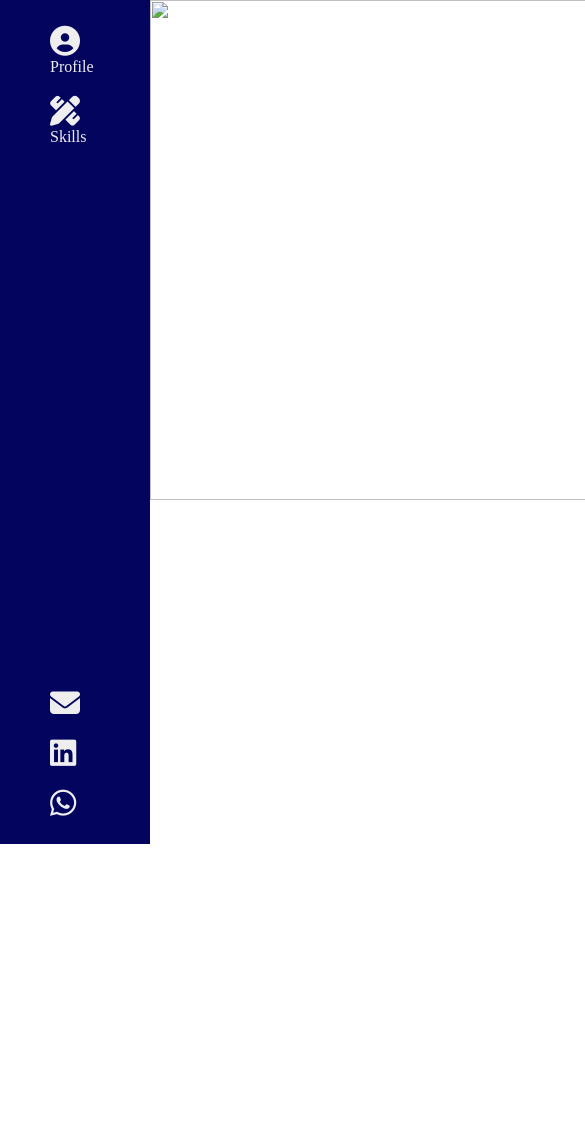
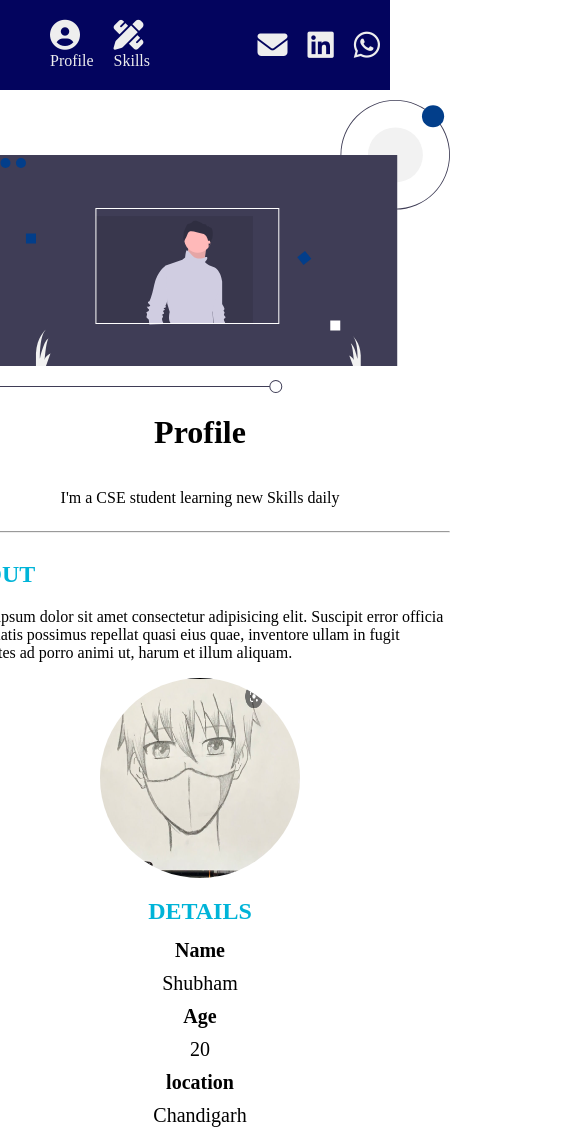
Before and after one commit to shubh045/Portfolio, a plain HTML site: page MyPortfolio/index.html in a window 390 px wide. Shown: the top 1130 px of the page, 585 px wide, since content can reach past the window. Before the commit the page ends 844 px from the top, so only its background shows below. Drawn offline with Linux system fonts and the light colour scheme.

Commit message:
updated files

```diff
--- a/MyPortfolio/index.html
+++ b/MyPortfolio/index.html
@@ -1,5 +1,6 @@
 <!DOCTYPE html>
 <html lang="en">
+
 <head>
     <meta charset="UTF-8">
     <meta http-equiv="X-UA-Compatible" content="IE=edge">
@@ -8,6 +9,7 @@
     <link rel="stylesheet" href="style.css">
     <title>Shubham's Portfolio</title>
 </head>
+
 <body>
     <nav>
 
@@ -16,7 +18,7 @@
 
             <li>
                 <div class="navItems item1">
-                    <a href="#"><i class="fas fa-user-circle"></i></a>
+                    <a href="#profile"><i class="fas fa-user-circle"></i></a>
                     <a href="#">Profile</a>
                 </div>
             </li>
@@ -31,21 +33,50 @@
         </ul>
         <ul>
             <li><a href="mailto:shubh6441@gmail.com"><i class="fas fa-envelope"></i></a></li>
-            <li><a target="_blank" href="https://linkedin.com/in/shubham-kumar-1045ba219"><i class="fab fa-linkedin"></i></a></li>
+            <li><a target="_blank" href="https://linkedin.com/in/shubham-kumar-1045ba219"><i
+                        class="fab fa-linkedin"></i></a></li>
             <li><a href="https://wa.me/+917696017079"><i class="fab fa-whatsapp"></i></a></li>
         </ul>
     </nav>
+
     <main>
+        <div class="headImage">
+            <img src="./images/undraw_portfolio_website_lidw.svg">
+        </div>
 
-        <header>
-        <img src="" class="headImage">
-            <!-- <h1>Profile</h1>
+        <header id="profile">
+            <h1>Profile</h1>
             <p>I'm a CSE student learning new Skills daily</p>
-            <hr style="width: 50%; text-align: center;"> -->
+            <hr style="width: 100%; text-align: center;">
         </header>
+
+        <section class="section1">
+            <div class="about">
+                <h2>about</h2>
+              <p>Lorem ipsum dolor sit amet consectetur adipisicing elit. Suscipit error officia perspiciatis possimus repellat quasi eius quae, inventore ullam in fugit voluptates ad porro animi ut, harum et illum aliquam.</p>
+            </div>
+            <div class="photo">
+              <img src="./images/2021-09-16.png">
+            </div>
+            <div class="details">
+                <h2>Details</h2>
+               <span class="name info">Name</span>
+               <span>Shubham</span>
+               <span class="age info">Age</span>
+               <span>20</span>
+               <span class="location info">location</span>
+               <span>Chandigarh</span>
+            </div>
+        </section>
     </main>
 
     <!-- <script>
+        const small = document.getElementsByClassName('small');
+        small.style.width = "0";
+        const body = document.querySelector('body');
+        if(body.style.width< "710px"){
+            small.style.width = "200px";
+        }
         function openNav(){
             document.querySelector('nav').style.width = '150px';
             document.querySelector('main').style.marginLeft = '150px';
@@ -56,4 +87,5 @@
         }
     </script> -->
 </body>
+
 </html>
--- a/MyPortfolio/style.css
+++ b/MyPortfolio/style.css
@@ -16,20 +16,22 @@ nav{
     width: 150px;
     display: flex;
     flex-direction: column;
-    justify-content: space-between;
-    overflow-x: hidden;
+    justify-content: space-around;
 }
+
 nav ul li{
     display: block;
     color: #eee;
     padding: 10px;
 
 }
+
 a{
     color: #eee;
     text-decoration: none;
 
 }
+
 .fas, .fab{
     font-size: 30px;
 }
@@ -37,45 +39,142 @@ a{
 .navItems{
     display: flex;
     flex-direction: column;
-    justify-content: center;
+    /* justify-content: center; */
     gap: 2px;
 }
 
+ main{
+     margin: 20px 200px 20px 400px;
+     padding: 0;
+     display: flex;
+     flex-direction: column;
+     justify-content: center;
+     align-items: center;
+
+ }
+
+.headImage{
+   display: flex;
+   justify-content: center;
+   align-items: center;
+}
+
+.headImage img{
+     max-width: 1000px;
+}
+
+ #profile{
+     width: 500px;
+     display: flex;
+     flex-direction: column;
+     justify-content: center;
+     align-items: center;
+ }
+
+ .section1{
+     display: flex;
+     justify-content: space-around;
+     gap: 50px;
+     padding: 50px;
+ }
+
+ .section1 h2{
+     text-transform: uppercase;
+     margin-bottom: 4px;
+     color: #00b4d8;
+ }
+
+ .details, .about{
+     display: flex;
+     flex-direction: column;
+     align-items: flex-start;
+ }
+
+ .details span{
+     font-size: 20px;
+ }
+
+ .photo img{
+     height: 200px;
+     width: 200px;
+     border-radius: 50%;
+ }
+
+ .info{
+     font-weight: 700;
+     margin-top: 10px;
+     margin-bottom: 10px;
+ }
 
 
-/* .span{
-    background-color: #b1b1b1;
-     color: #eee;
-    opacity: 0.75;
-    height: 20px;
-    width: 20px;
-    border-radius: 50%;
-    position: absolute;
-    right: 10px;
-    top: 10px;
-    text-align: center;
-    cursor: pointer;
-}
- */
-
- main{
-     margin-left: 150px;
-     padding: 0;
-     /* background: url(./images/mainImage.svg);
-     background-position: center; */
+ @media (max-width: 1110px){
+     .headImage img{
+       width: 800px;
+     }
  }
 
- .headImage{
-     width: 500px;
-     height: 500px;
+ @media (max-width: 1252px){
+     .section1{
+         display: flex;
+         flex-direction: column;
+         align-items: flex-start;
+     }
+     .photo{
+         max-width: 500px;
+         display: flex;
+         justify-content: center;
+         align-items: center;
+     }
  }
 
-/* header{
-    background: url(MyPortfolio\images\undraw_portfolio_website_lidw.svg);
-       background-position: center;
+ @media (max-width: 960px){
+     main{
+         margin: 50px 50px 50px 200px;
+     }
+     .section1{
+         display: block;
+         padding: 0;
+         margin: 0;
+     }
+     .about{
+         width: 500px;
+     }
+     .headImage img{
+        width: 700px;
+      }
+      .details{
+          width: 500px;
+        display: flex;
+        flex-direction: column;
+        align-items: center;
 
-} */
+    }
+ }
 
- h1, p{
-     text-align: center;
+ @media (max-width: 875px){
+    .headImage img{
+        width: 500px;
+      }
  }
+
+ @media (max-width: 710px){
+    nav{
+        right: 0;
+        width: 100%;
+        height: 90px;
+        display: flex;
+    flex-direction: row;
+    justify-content: space-between;
+    align-items: center;
+    }
+    ul{
+        display: flex;
+    }
+    main{
+        margin: 100px 200px;
+        display: flex;
+        flex-direction: column;
+        justify-content: center;
+        align-items: center;
+    }
+ }
```
Also changed, not shown: MyPortfolio/images/2021-09-16.png (added), MyPortfolio/images/undraw_portfolio_website_lidw.svg (added).
